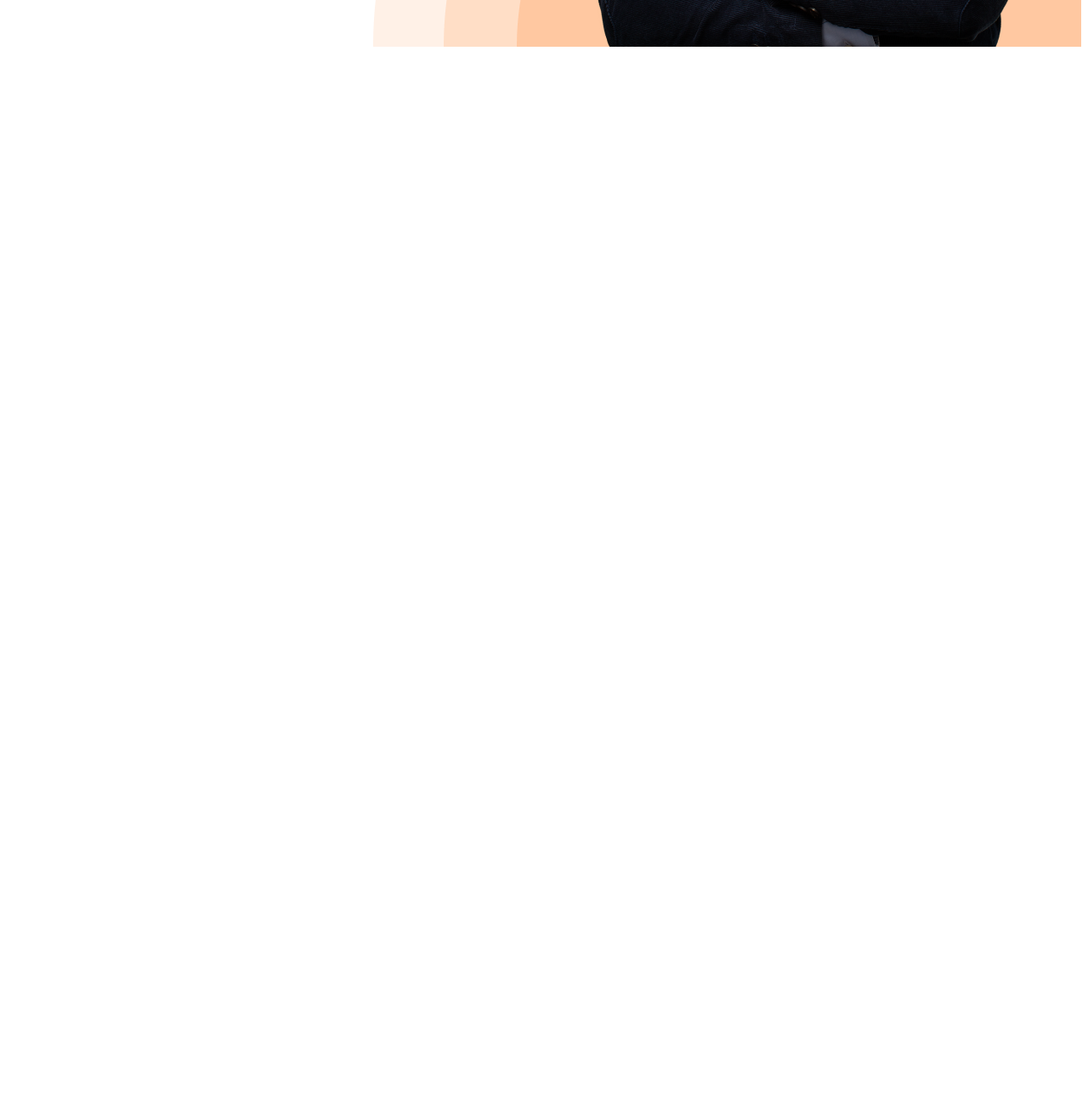
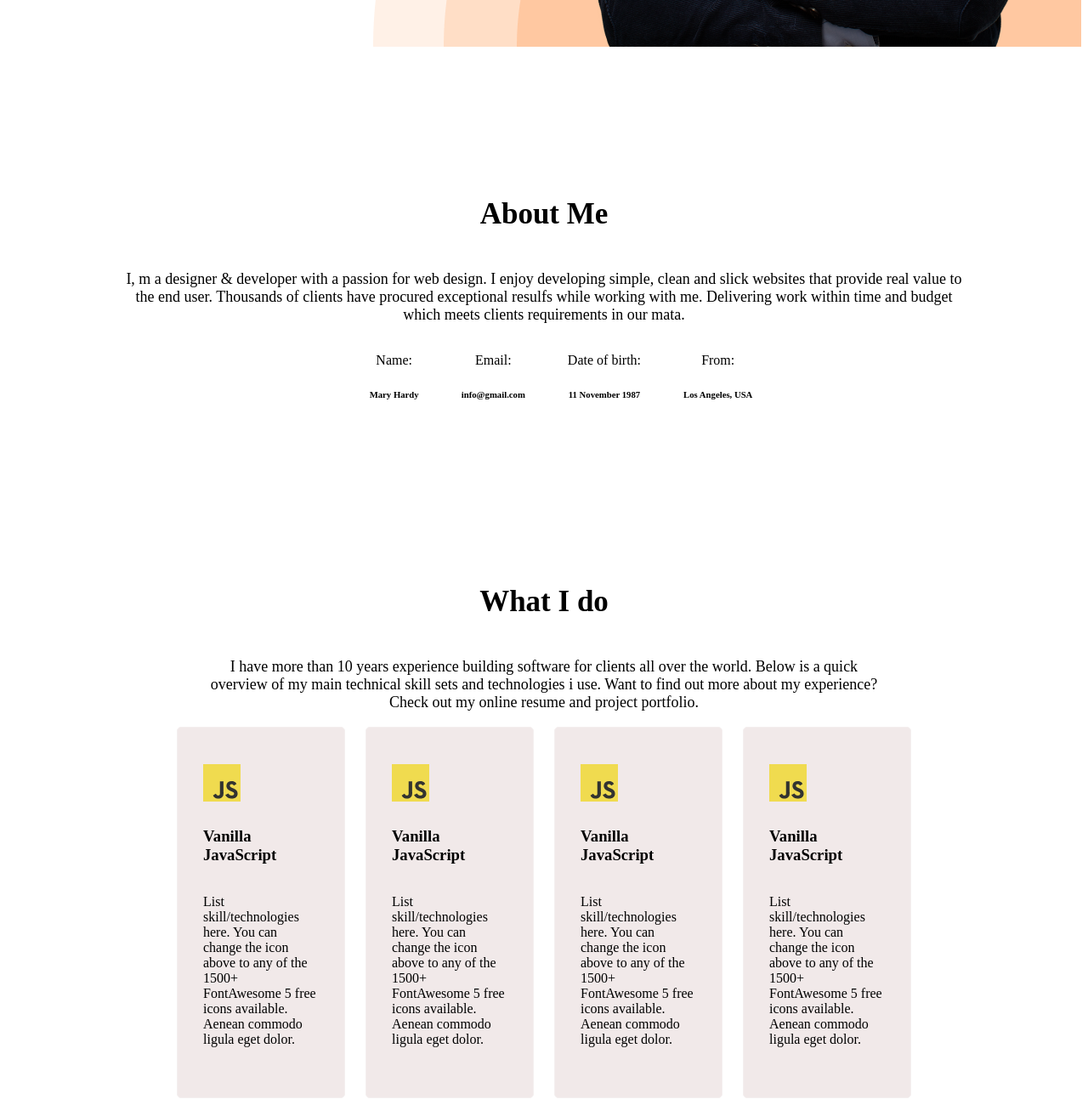
Before and after one commit to CodeWithRaihan/Portfolio, a plain HTML site: page index.html in a window 1280 px wide. Shown: the part 771-2071 px from the top of the page at 85% size. Before the commit the page ends 834 px from the top, so only its background shows below. Drawn offline with Linux system fonts and the light colour scheme.

Commit message:
finish about what ido and cart section

```diff
--- a/index.html
+++ b/index.html
@@ -31,5 +31,61 @@
               <img src="images/hardy.png" alt="" class="banner_img">
          </div>
      </header>
+     <section class="frist_section">
+        <div class="about_section_container">
+              <h4 class="about_section_titel">About Me</h4>
+              <p class="about_section_subtitel">I, m a designer & developer with a passion for web design. I enjoy developing simple, clean and slick websites that provide real value to the end user. Thousands of clients have procured exceptional resulfs while working with me. Delivering work within time and budget which meets clients requirements in our mata.</p>
+              <ul class="about_section_imtes">
+                <li>
+                    <p>Name:</p>
+                    <h6>Mary Hardy</h6>
+                </li>
+                <li>
+                    <p>Email:</p>
+                    <h6>info@gmail.com</h6>
+                </li>
+                <li>
+                    <p>Date of birth:</p>
+                    <h6>11 November 1987</h6>
+                </li>
+                <li>
+                    <p>From:</p>
+                    <h6>Los Angeles, USA</h6>
+                </li>
+              </ul>
+        </div>
+
+     </section>
+     <section class="second_section">
+        <div class="what_ido_container">
+        <h4 class="what_ido_titel">What I do</h4>
+        <p class="what_ido_text">I have more than 10 years experience building software for clients all over the world. Below is a quick <br> overview of my main technical skill sets and technologies i use. Want to find out more about my experience? <br> Check out my online resume and project portfolio.</p>
+        </div>
+     </section>
+     <section class="third_section">
+         <div class="cart_container">
+             <div class="cart">
+                <img src="images/icons/js.png" alt="" class="cart_icon">
+                <h3 class="cart_title">Vanilla JavaScript</h3>
+                <p class="cart_text">List skill/technologies here. You can change the icon above to any of the 1500+ FontAwesome 5 free icons available. Aenean commodo ligula eget dolor.</p>
+             </div>
+            <div class="cart">
+                <img src="images/icons/js.png" alt="" class="cart_icon">
+                <h3 class="cart_title">Vanilla JavaScript</h3>
+                <p class="cart_text">List skill/technologies here. You can change the icon above to any of the 1500+ FontAwesome 5 free icons available. Aenean commodo ligula eget dolor.</p>
+             </div>
+             <div class="cart">
+                <img src="images/icons/js.png" alt="" class="cart_icon">
+                <h3 class="cart_title">Vanilla JavaScript</h3>
+                <p class="cart_text">List skill/technologies here. You can change the icon above to any of the 1500+ FontAwesome 5 free icons available. Aenean commodo ligula eget dolor.</p>
+             </div>
+            <div class="cart">
+                <img src="images/icons/js.png" alt="" class="cart_icon" >
+                <h3 class="cart_title">Vanilla JavaScript</h3>
+                <p class="cart_text">List skill/technologies here. You can change the icon above to any of the 1500+ FontAwesome 5 free icons available. Aenean commodo ligula eget dolor.</p>
+             </div>
+         </div>
+     </section>
+
 </body>
 </html>
--- a/styles/style.css
+++ b/styles/style.css
@@ -88,3 +88,69 @@ nav ul li{
 .banner_text_contanent{
    max-width: 580px;
 }
+/* about section style start here */
+.about_section_titel{
+     font-weight: bold;
+     font-size: 35px;
+}
+.about_section_subtitel{
+     font-weight: 400;
+     font-size: 18px;
+}
+.about_section_container{
+    width: 118px 60px;
+    text-align: center;
+    padding: 130px;
+}
+.about_section_imtes{
+  display: flex;
+  justify-content: center;
+  gap: 50px;
+}
+.about_section_imtes li{
+     list-style: none;
+
+}
+/* what i do section start here */
+.what_ido_container{
+     text-align: center;
+      width: 118px 60px;
+}
+
+.what_ido_titel{
+     font-weight: bold;
+     font-size: 35px;
+}
+.what_ido_text{
+
+     font-weight: 400;
+     font-size: 18px;
+}
+
+/* cart section style here */
+.cart_container{
+     display: flex;
+     gap: 24px;
+     margin: auto 200px;
+}
+.cart{
+     width: 265px;
+     height: 375px;
+     border: 1px solid rgb(244, 239, 239);
+     padding: 30px;
+     display: flex;
+     justify-content: center;
+     flex-direction: column;
+     box-shadow: 5px;
+     background-color: rgb(241, 233, 233);
+     border-radius: 5px;
+}
+
+.cart_icon{
+     width: 44px;
+     height: 44px;
+     margin-bottom: 0px;
+}
+.cart_title{
+     margin-top: 30px;
+}
```
